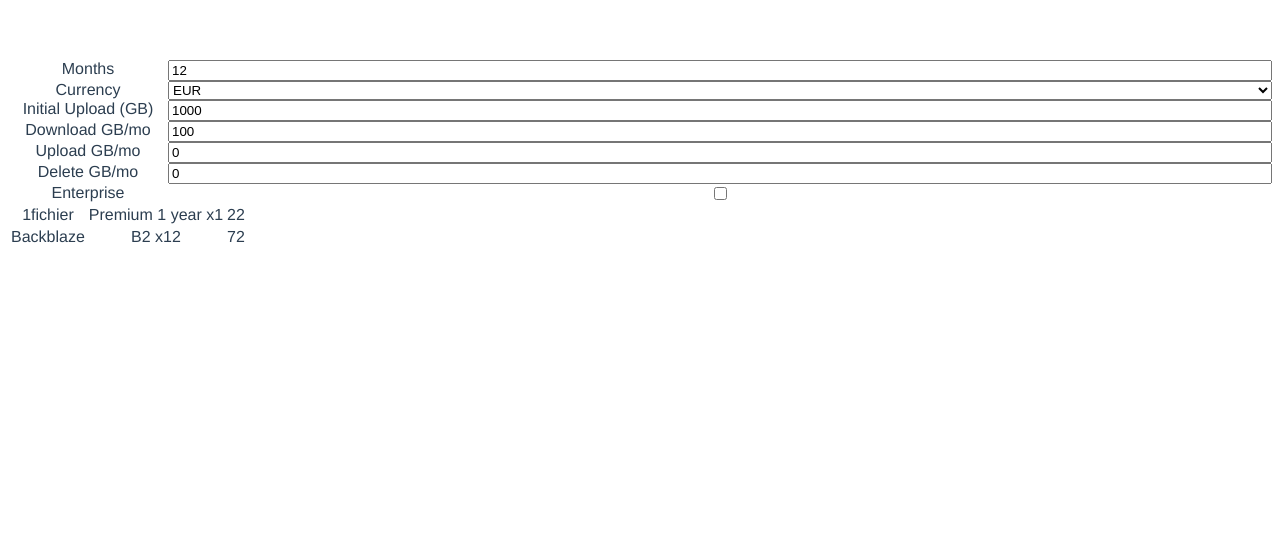
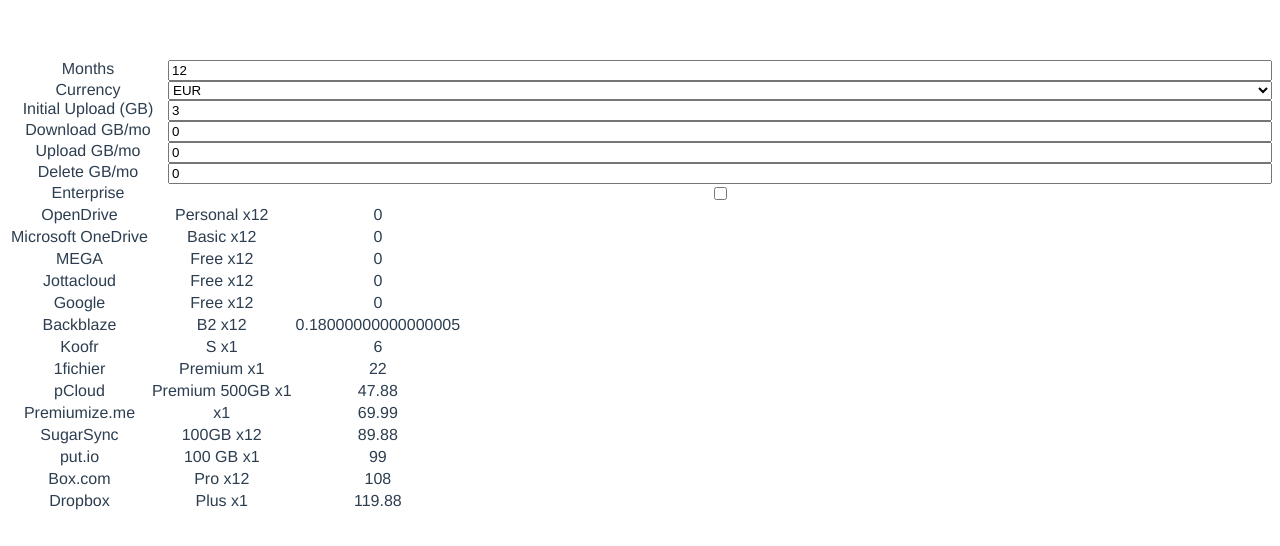
Before and after one commit to ambiso/rclone_backend_pricing, a Vue app: page / in a window 1280 px wide. Shown: the top 546 px of the page. Built offline with nearby package versions, Linux system fonts and the light colour scheme.

Commit message:
Add lots of backends

```diff
--- a/src/components/StorageForm.vue
+++ b/src/components/StorageForm.vue
@@ -65,8 +65,8 @@
 export default class StorageForm extends Vue {
   months = 12
   currency = 'EUR'
-  initial_upload = 1000
-  download_mo = 100
+  initial_upload = 3
+  download_mo = 0
   upload_mo = 0
   delete_mo = 0
   enterprise = false
--- a/src/storage_calulations.ts
+++ b/src/storage_calulations.ts
@@ -3,7 +3,8 @@
     readonly name: string,
     readonly link: string,
     readonly affiliate_links: string[],
-    readonly tiered_plans: TieredPlan[]
+    readonly tiered_plans: TieredPlan[],
+    readonly enterprise_tiered_plans: TieredPlan[]
   ) {}
 }
 
@@ -36,6 +37,7 @@
 }
 
 function fichier_extra_cost(constraints: UserInput, plan: TieredPlan, storage: number) {
+  // TODO: Cold vs. hot storage
   if (storage < 100*1000) { // Less than 100 TB
     return Math.max(0, Math.ceil((storage-2000)/1000));
   } else {
@@ -51,6 +53,18 @@
 //   return array[Math.floor(Math.random() * array.length)];
 // }
 
+function no_upgrade(constraints: UserInput, plan: TieredPlan, storage: number) {
+  if (storage > plan.storage_cap) {
+    return Infinity; // Can't buy more storage
+  } else {
+    return 0;
+  }
+}
+
+function jottacloud_extra_costs(constraints: UserInput, plan: TieredPlan, storage: number) {
+  return Math.max(0, 6.50 * Math.ceil((storage-plan.storage_cap)/1000));
+}
+
 const providers = [
   new Provider(
     "1fichier",
@@ -59,11 +73,12 @@
       "https://1fichier.com/tarifs.html?af=3676346"
     ],
     [
-      new TieredPlan("Premium 1 month", 1, 3.00, 2000, fichier_extra_cost, Currency.EUR),
-      new TieredPlan("Premium 1 year", 12, 22.00, 2000, fichier_extra_cost, Currency.EUR),
-      new TieredPlan("Premium 5 years", 12*5, 99.00, 2000, fichier_extra_cost, Currency.EUR),
-      new TieredPlan("Premium 10 years", 12*10, 195.00, 2000, fichier_extra_cost, Currency.EUR),
-    ]
+      new TieredPlan("Premium", 1, 3.00, 2000, fichier_extra_cost, Currency.EUR),
+      new TieredPlan("Premium", 12, 22.00, 2000, fichier_extra_cost, Currency.EUR),
+      new TieredPlan("Premium", 12*5, 99.00, 2000, fichier_extra_cost, Currency.EUR),
+      new TieredPlan("Premium", 12*10, 195.00, 2000, fichier_extra_cost, Currency.EUR),
+    ],
+    []
   ),
   new Provider(
     "Backblaze",
@@ -71,8 +86,198 @@
     [],
     [
       new TieredPlan("B2", 1, 0, 0, backblaze_b2_extra_cost, Currency.USD),
+    ],
+    []
+  ),
+  // TODO: Amazon Drive
+  // TODO: Amazon S3
+  new Provider(
+    "Box.com",
+    "https://www.box.com/en-gb/pricing/",
+    [],
+    [
+      new TieredPlan("Pro", 1, 9, 100, no_upgrade, Currency.EUR),
+    ],
+    [
+      new TieredPlan("Starter", 1, 6, 100, no_upgrade, Currency.EUR),
+      new TieredPlan("Starter", 12, 4.5 * 12, 100, no_upgrade, Currency.EUR),
+      // TODO: Box also has "unlimited" plans, but these have a limitation on the number of API calls - should maybe be handled similarly to Amazon S3
     ]
-  )
+  ),
+  // TODO: Citrix ShareFile, also has "unlimited" storage
+  new Provider(
+    "Dropbox",
+    "https://www.dropbox.com/individual/plans-comparison",
+    [],
+    [
+      new TieredPlan("Basic", 1, 0, 2, no_upgrade, Currency.EUR),
+      new TieredPlan("Plus", 1, 11.99, 2000, no_upgrade, Currency.EUR),
+      // new TieredPlan("Family", 1, 19.99, 2000, no_upgrade, Currency.EUR), // Just allows for more users
+      new TieredPlan("Plus", 12, 9.99 * 12, 2000, no_upgrade, Currency.EUR),
+    ],
+    []
+  ),
+  // TODO: Google Cloud Storage, like S3 they have a rather complicated pricing model
+  new Provider(
+    "Google",
+    "https://one.google.com/about",
+    [],
+    [
+      new TieredPlan("Free", 1, 0, 15, no_upgrade, Currency.EUR),
+      new TieredPlan("100 GB", 1, 1.99, 100, no_upgrade, Currency.EUR),
+      new TieredPlan("100 GB", 12, 19.99, 100, no_upgrade, Currency.EUR),
+      new TieredPlan("200 GB", 1, 2.99, 200, no_upgrade, Currency.EUR),
+      new TieredPlan("200 GB", 12, 29.99, 200, no_upgrade, Currency.EUR),
+      new TieredPlan("2TB", 1, 9.99, 2000, no_upgrade, Currency.EUR),
+      new TieredPlan("2TB", 12, 99.99, 2000, no_upgrade, Currency.EUR),
+    ],
+    []
+  ),
+  new Provider(
+    "Jottacloud",
+    "https://www.jottacloud.com/en/pricing.html",
+    [],
+    [
+      new TieredPlan("Free", 1, 0, 5, no_upgrade, Currency.EUR),
+      new TieredPlan("Personal", 1, 7.5, 5000, no_upgrade, Currency.EUR), // upload speed reduced after 5 TB
+      new TieredPlan("Home 1TB", 1, 6.5, 1000, no_upgrade, Currency.EUR),
+      new TieredPlan("Home 5TB", 1, 13.5, 5000, no_upgrade, Currency.EUR),
+      new TieredPlan("Home 10TB", 1, 49.5, 10000, no_upgrade, Currency.EUR),
+      new TieredPlan("Home 20TB", 1, 99.5, 20000, no_upgrade, Currency.EUR),
+      // TODO: business plans
+    ],
+    [
+      new TieredPlan("Business Free", 1, 0, 5, no_upgrade, Currency.EUR), // TODO: can you get 1TB for 6.50€ without a plan?
+      new TieredPlan("Business Small", 1, 8.99, 1000, jottacloud_extra_costs, Currency.EUR), // The other plans just have more users
+    ]
+  ),
+  new Provider(
+    "Koofr",
+    "https://koofr.eu/pricing/",
+    [],
+    [
+      new TieredPlan("Starter", 1, 0, 2, no_upgrade, Currency.EUR),
+      new TieredPlan("S", 12, 0.5 * 12, 10, no_upgrade, Currency.EUR),
+      new TieredPlan("M", 12, 1 * 12, 25, no_upgrade, Currency.EUR),
+      new TieredPlan("L", 12, 2 * 12, 100, no_upgrade, Currency.EUR),
+      new TieredPlan("XL", 12, 4 * 12, 250, no_upgrade, Currency.EUR),
+      new TieredPlan("XXL", 12, 10 * 12, 1000, no_upgrade, Currency.EUR),
+      new TieredPlan("XXXL", 12, 20 * 12, 2500, no_upgrade, Currency.EUR),
+      new TieredPlan("10XL", 12, 60 * 12, 10000, no_upgrade, Currency.EUR),
+    ],
+    []
+  ),
+  // TODO: Mail.ru Cloud
+  new Provider(
+    "MEGA",
+    "https://mega.nz/pro",
+    ["https://mega.nz/aff=psp_xBfq_HU"],
+    [
+      new TieredPlan("Free", 1, 0, 50, no_upgrade, Currency.EUR),
+      new TieredPlan("PRO LITE", 1, 4.99, 400, no_upgrade, Currency.EUR),
+      new TieredPlan("PRO I", 1, 9.99, 2000, no_upgrade, Currency.EUR),
+      new TieredPlan("PRO II", 1, 19.99, 8000, no_upgrade, Currency.EUR),
+      new TieredPlan("PRO III", 1, 29.99, 16000, no_upgrade, Currency.EUR),
+      new TieredPlan("PRO LITE", 12, 49.99, 400, no_upgrade, Currency.EUR),
+      new TieredPlan("PRO I", 12, 99.99, 2000, no_upgrade, Currency.EUR),
+      new TieredPlan("PRO II", 12, 199.99, 8000, no_upgrade, Currency.EUR),
+      new TieredPlan("PRO III", 12, 299.99, 16000, no_upgrade, Currency.EUR),
+    ],
+    []
+  ),
+  // TODO: Memory (??? is this a provider? if so, that's the worst name you could pick)
+  // TODO: Microsoft Azure Blob Storage (also not so simple pricing)
+  new Provider(
+    "Microsoft OneDrive",
+    "https://www.microsoft.com/en-us/microsoft-365/onedrive/compare-onedrive-plans",
+    [],
+    [
+      new TieredPlan("Basic", 1, 0, 5, no_upgrade, Currency.EUR),
+      new TieredPlan("365 Family", 12, 99, 6000, no_upgrade, Currency.EUR),
+      new TieredPlan("365 Single", 12, 69, 1000, no_upgrade, Currency.EUR),
+      new TieredPlan("Standalone 100GB", 1, 2, 100, no_upgrade, Currency.EUR),
+
+      new TieredPlan("365 Family", 1, 10, 6000, no_upgrade, Currency.EUR),
+      new TieredPlan("365 Single", 1, 7, 1000, no_upgrade, Currency.EUR),
+
+      new TieredPlan("365 Family", 12, 99.99, 6000, no_upgrade, Currency.USD),
+      new TieredPlan("365 Single", 12, 69.99, 1000, no_upgrade, Currency.USD),
+      new TieredPlan("Standalone 100GB", 1, 1.99, 100, no_upgrade, Currency.USD),
+
+      new TieredPlan("365 Family", 1, 9.99, 6000, no_upgrade, Currency.USD),
+      new TieredPlan("365 Single", 1, 6.99, 1000, no_upgrade, Currency.USD),
+    ],
+    [
+      // TODO: business plans
+      // Note that you can't disable versioning on business plans
+      // so you can't actually use all of the space effectively with rclone
+      // as it creates 2 or more versions when creating a file (which each take up the space of the entire file)
+    ]
+  ),
+  new Provider(
+    "OpenDrive",
+    "https://www.opendrive.com/pricing",
+    [],
+    [
+      new TieredPlan("Personal", 1, 0, 5, no_upgrade, Currency.USD),
+      // TODO: another one of those "unlimited" storages
+    ],
+    []
+  ),
+  // TODO: OpenStack Swift
+  new Provider(
+    "pCloud",
+    "https://www.pcloud.com/cloud-storage-pricing-plans.html",
+    [],
+    [
+      new TieredPlan("Premium 500GB", 12, 47.88, 500, no_upgrade, Currency.EUR),
+      new TieredPlan("Premium Plus 2TB", 12, 95.88, 2000, no_upgrade, Currency.EUR),
+      new TieredPlan("Premium 500GB Lifetime", 99 * 12, 175, 500, no_upgrade, Currency.EUR),
+      new TieredPlan("Premium Plus 2TB Lifetime", 99 * 12, 350, 2000, no_upgrade, Currency.EUR),
+    ],
+    []
+  ),
+  new Provider(
+    "Premiumize.me",
+    "https://www.premiumize.me/premium",
+    [],
+    [
+      new TieredPlan("", 1, 9.99, 1000, no_upgrade, Currency.EUR),
+      new TieredPlan("", 3, 24.99, 1000, no_upgrade, Currency.EUR),
+      new TieredPlan("", 12, 69.99, 1000, no_upgrade, Currency.EUR),
+    ],
+    []
+  ),
+  new Provider(
+    "put.io",
+    "https://put.io/plans",
+    [],
+    [
+      new TieredPlan("100 GB", 1, 9.99, 100, no_upgrade, Currency.USD),
+      new TieredPlan("1TB", 1, 19.99, 1000, no_upgrade, Currency.USD),
+      new TieredPlan("10TB", 1, 49.99, 10000, no_upgrade, Currency.USD),
+
+      new TieredPlan("100 GB", 12, 99, 100, no_upgrade, Currency.USD),
+      new TieredPlan("1TB", 12, 199, 1000, no_upgrade, Currency.USD),
+      new TieredPlan("10TB", 12, 499, 10000, no_upgrade, Currency.USD),
+    ],
+    []
+  ),
+  // TODO: QingStor
+  // TODO: Seafile
+  new Provider(
+    "SugarSync",
+    "https://www1.sugarsync.com/pricing/",
+    [],
+    [
+      new TieredPlan("100GB", 1, 7.49, 100, no_upgrade, Currency.USD),
+      new TieredPlan("250GB", 1, 9.99, 100, no_upgrade, Currency.USD),
+      new TieredPlan("500GB", 1, 18.95, 100, no_upgrade, Currency.USD),
+    ],
+    []
+  ),
+  // TODO: Tardigrade https://documentation.tardigrade.io/pricing
+  // TODO: Yandex.Disk
 ];
 
 function compute_storage_requirements(constraints: UserInput): number[] {
@@ -89,6 +294,7 @@
 
 /// Returns a list of tiered plans to subscribe to in succession
 export function choose_tiered_plan(constraints: UserInput, provider: Provider, storage_for_months: number[]): [Provider, [TieredPlan, number][], number] {
+  // console.log(provider);
   const cost_so_far = new Array(constraints.months+1).fill(Infinity);
   const backlinks: TieredPlan[] = new Array(constraints.months+1); // Which plan we took
 
@@ -111,12 +317,17 @@
   }
   // Find the cheapest plan: follow the backlinks
   const plans: Array<[TieredPlan, number]> = [];
-  for(let i = backlinks.length - 1; i != 0; i = Math.max(0, i - backlinks[i].months)) {
+  for(let i = backlinks.length - 1; i != 0;) {
     if (plans.length > 0 && plans[plans.length-1][0] === backlinks[i]) {
       plans[plans.length-1][1]++;
     } else {
       plans.push([backlinks[i], 1]);
     }
+    // console.log(i, backlinks[i]);
+    if (backlinks[i] === undefined) {
+      return [provider, [], Infinity];
+    }
+    i = Math.max(0, i - backlinks[i].months);
   }
   plans.reverse();
   const best_cost = cost_so_far[cost_so_far.length-1];
```
